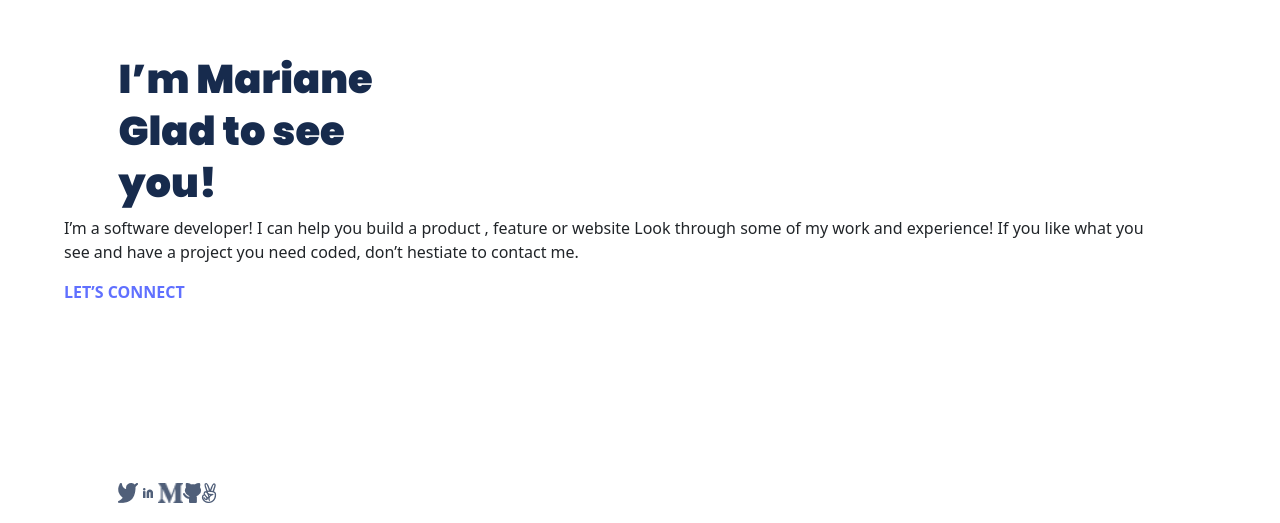
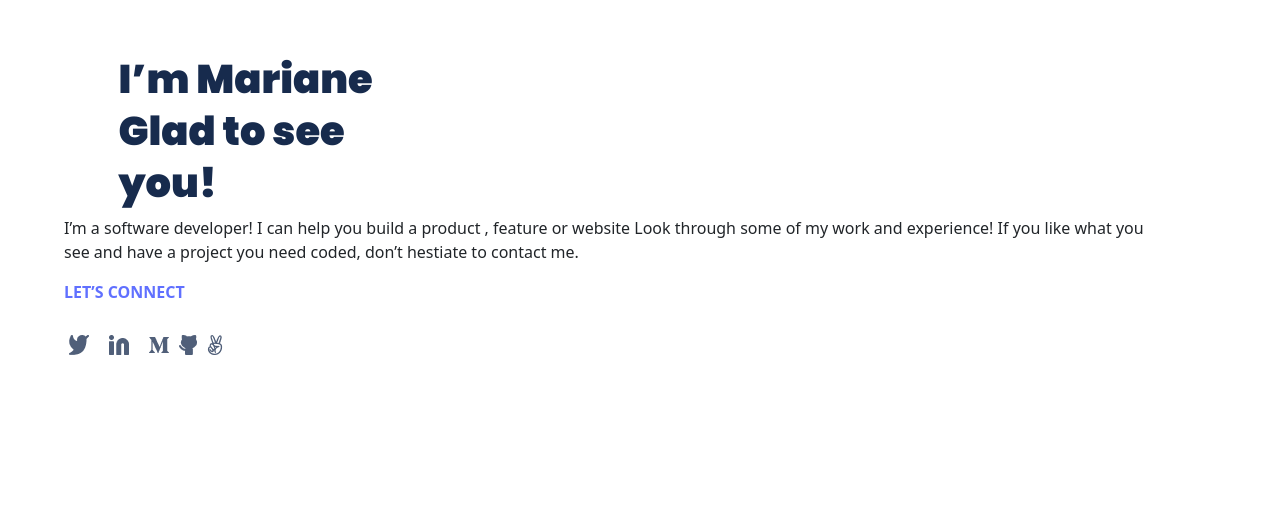
Before and after one commit to joyapisi/Fatuma-and-Joy, a website: page index.html in a window 1280 px wide. Shown: the part 683-1206 px from the top of the page. After the commit the page ends 1063 px from the top, so only its background shows below. Drawn offline with nearby package versions, Linux system fonts and the light colour scheme.

Commit message:
fix icons

```diff
--- a/index.html
+++ b/index.html
@@ -60,24 +60,13 @@
       <p id="paragraph2">LET’S CONNECT</p>
 
       <div class="icons">
-       <div class="mobile social-media">
+                <img class="icon icon1" id="twitter"  src="sources/Vector4.png">
+          <img class="icon icon2" id="linkedin"  src="sources/vector2.png">
+          <img class="icon icon3" id="medium"  src="sources/Vector5.png">
+          <img class="icon icon4" id="github"  src="sources/Vector1.png">
+          <img class="icon icon5" id="peace"  src="sources/Vector3.png">
 
-          <img class="icon1" id="twitter"  src="sources/Vector4.png">
-
-
-          <img class="icon2" id="linkedin"  src="sources/vector2.png">
-
-
-          <img class="icon3" id="medium"  src="sources/Vector5.png">
-
-
-          <img class="icon4" id="github"  src="sources/Vector1.png">
-
-
-          <img class="icon5" id="peace"  src="sources/Vector3.png">
-
-
-      </div>
+         </div>
     </section>
   </div>
 
--- a/style.css
+++ b/style.css
@@ -19,10 +19,15 @@ flex-direction: column;
 .icons{
 display: flex;
 flex-direction: row;
-justify-content: space-between;
+justify-content: space-betwee;
 align-items: center;
+flex: 1;
 
 }
+.icon{
+    padding: 5px;
+}
+
 .navbar{
  position: absolute;
 left: 0px;
```
